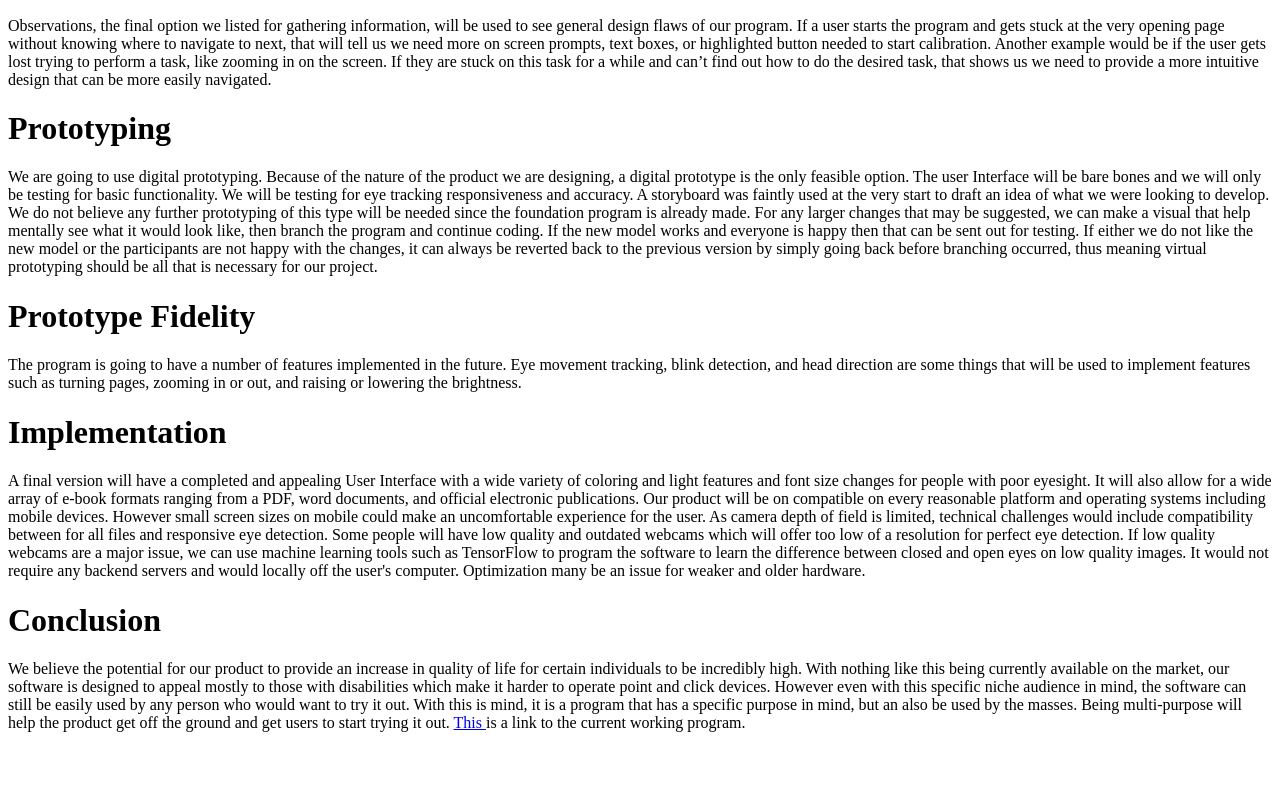
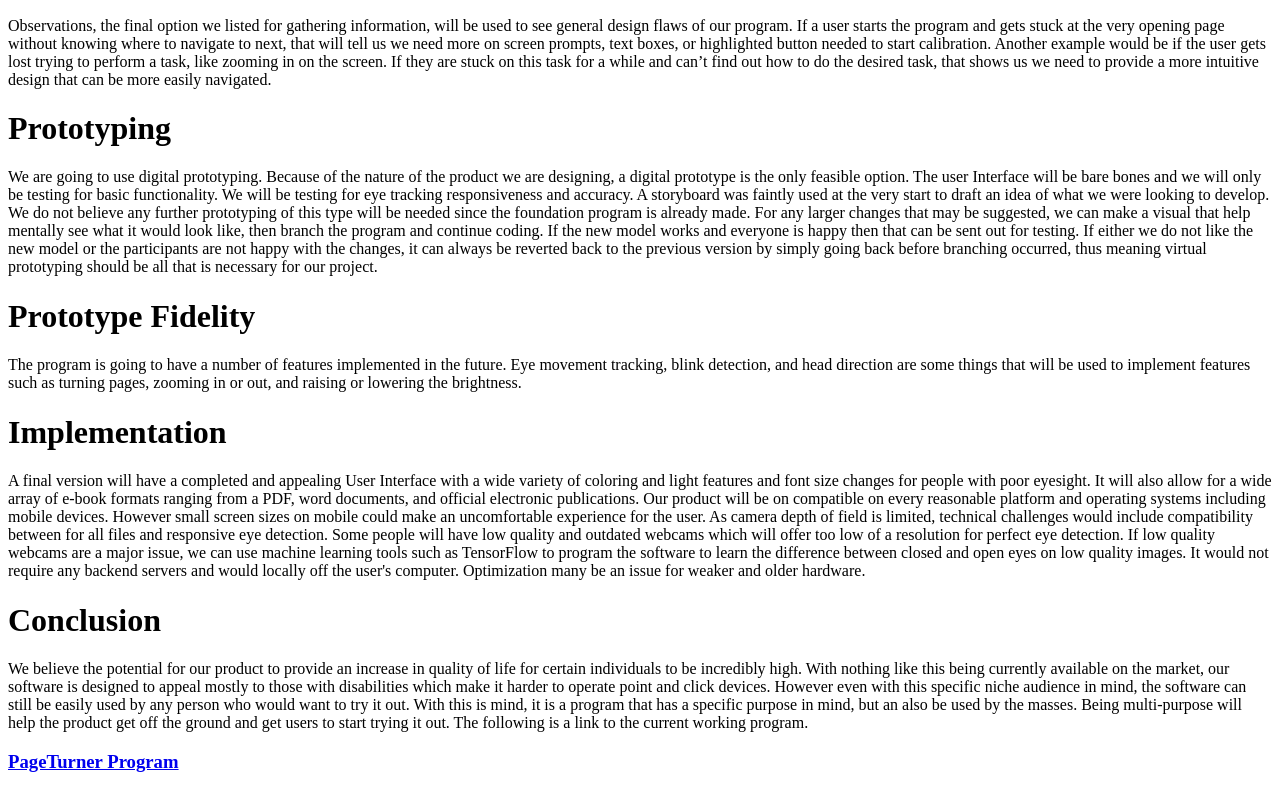
Before and after one commit to weemsp/PageTurner, a plain HTML site: page site.html in a window 1280 px wide. Shown: the part 1069-1860 px from the top of the page. Before the commit the page ends 1817 px from the top, so only its background shows below. Drawn offline with Linux system fonts and the light colour scheme.

Commit message:
Update site.html

```diff
--- a/site.html
+++ b/site.html
@@ -119,7 +119,11 @@
 			which make it harder to operate point and click devices. However even with this specific niche audience in mind, the software can still
 			be easily used by any person who would want to try it out. With this is mind, it is a program that has a specific purpose in mind, but
 			an also be used by the masses. Being multi-purpose will help the product get off the ground and get users to start trying it out.
-			<a href="https://weemsp.github.io/PageTurner"> This </a> is a link to the current working program.
+			The following is a link to the current working program.
+			<br>
+
+			<h3> <a href="https://weemsp.github.io/PageTurner"> PageTurner Program </a> </h3>
+
 			</p>
 
 
```
